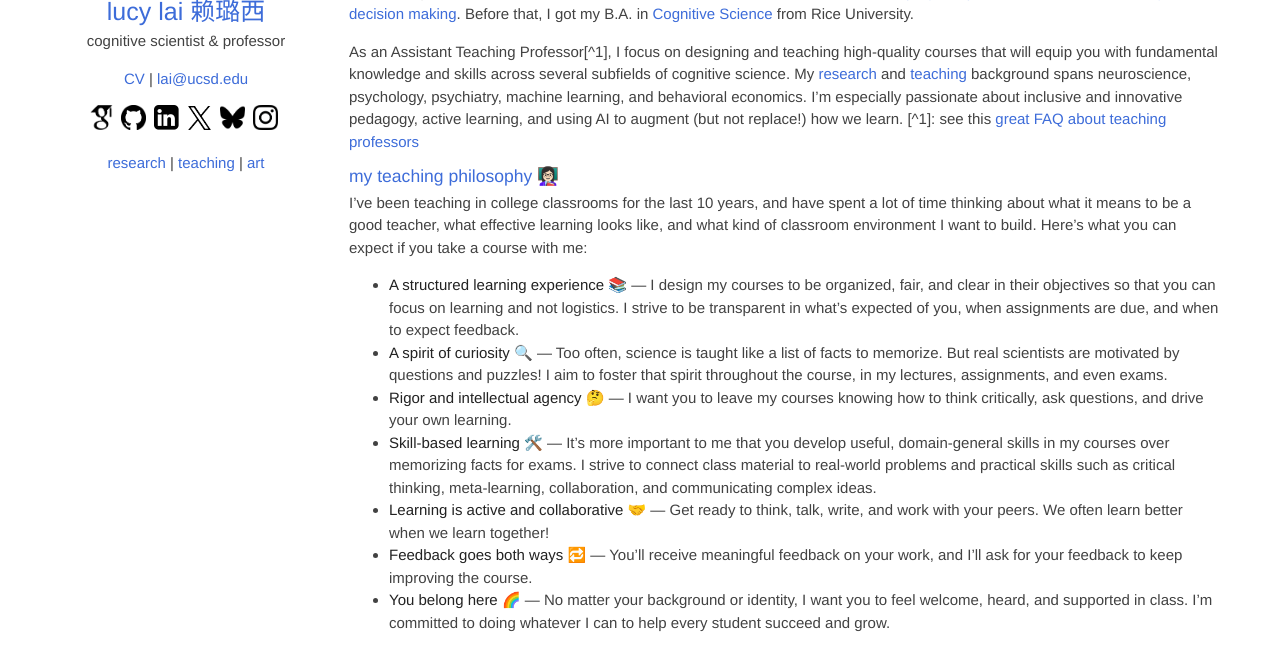
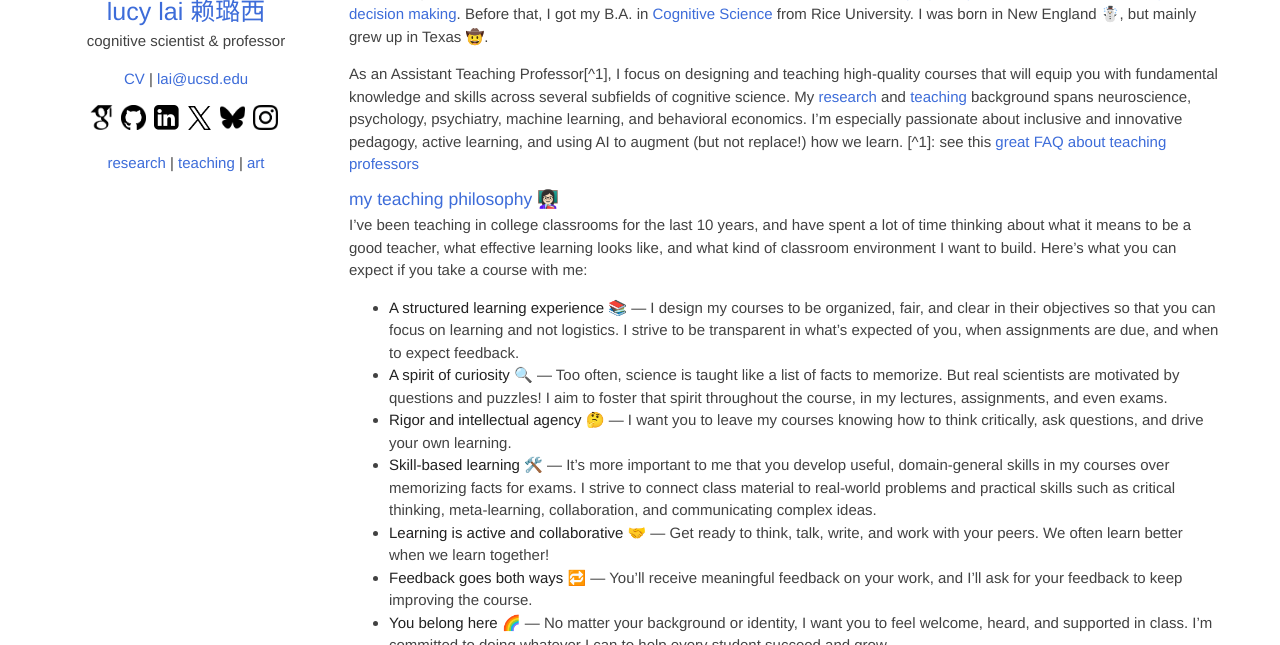
Before and after one commit to lucylai96/lucylai96.github.io, a Jekyll site: the page built from ucsd.md, in a window 1280 px wide and 900 px high, scrolled down 758 px, cut to the strip 255-900 px from the top of the window. Built offline with Jekyll 4.4.1, drawn with Linux system fonts in a browser that asks for light colours; our own code applies the rules of GitHub Pages for plain Markdown files.

Commit message:
Update ucsd.md

```diff
--- a/ucsd.md
+++ b/ucsd.md
@@ -23,7 +23,7 @@ It’s one thing to hear about my teaching from me, but it's often more helpful
 - A full list of courses I've taught and their descriptions can be found [here](https://lucylai.com/teaching.html).
 
 ### who am I? 🎓
-I earned my Ph.D. in [Neuroscience](https://pinphd.hms.harvard.edu/) from Harvard in 2024, where I worked on [developing computational theories of learning and decision making](https://lucylai.com/files/lai_precis.pdf). Before that, I got my B.A. in [Cognitive Science](https://cogsci.rice.edu/) from Rice University.
+I earned my Ph.D. in [Neuroscience](https://pinphd.hms.harvard.edu/) from Harvard in 2024, where I worked on [developing computational theories of learning and decision making](https://lucylai.com/files/lai_precis.pdf). Before that, I got my B.A. in [Cognitive Science](https://cogsci.rice.edu/) from Rice University. I was born in New England ☃️, but mainly grew up in Texas 🤠.
 
 As an Assistant Teaching Professor[^1], I focus on designing and teaching high-quality courses that will equip you with fundamental knowledge and skills across several subfields of cognitive science. My [research](https://lucylai.com/research) and [teaching](https://lucylai.com/teaching) background spans neuroscience, psychology, psychiatry, machine learning, and behavioral economics. I'm especially passionate about inclusive and innovative pedagogy, active learning, and using AI to augment (but not replace!) how we learn.
 [^1]: see this [great FAQ about teaching professors](https://wstyler.ucsd.edu/teachingprof/)
```
